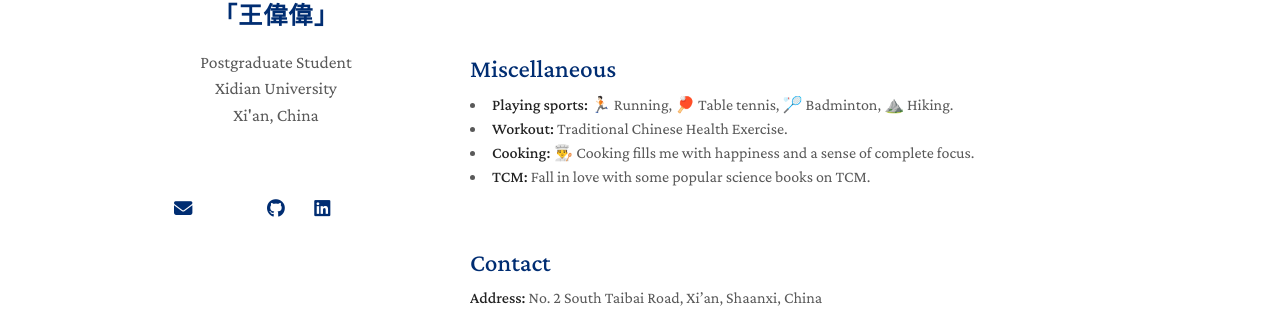
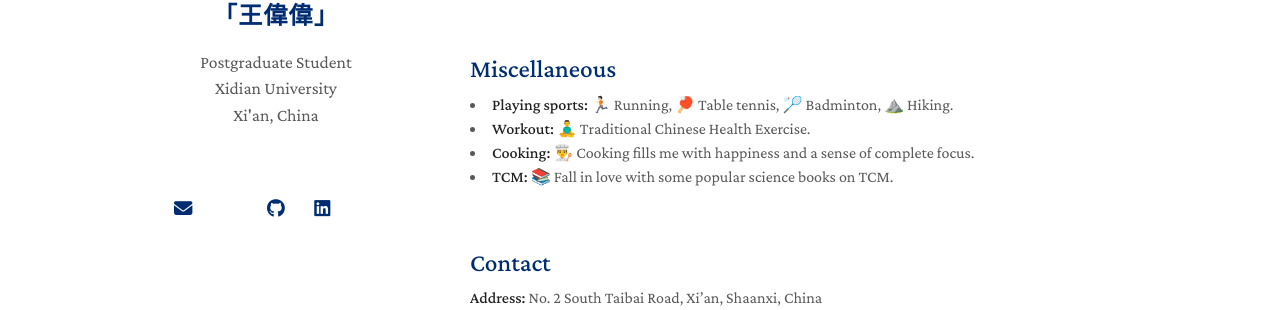
Before and after one commit to Joe-weir-wong/joe-weir-wong.github.io, a Jekyll site: the page built from index.md, in a window 1280 px wide and 900 px high, scrolled down 1805 px. Shown: the part 424-734 px from the top of the window. Built offline with Jekyll 4.4.1, drawn with Linux system fonts in a browser that asks for light colours; a style sheet for code colours, icons or effects is not loaded; some of the changed text lies outside the part shown.

Commit message:
edit messages

```diff
--- a/_includes/biography.md
+++ b/_includes/biography.md
@@ -7,5 +7,5 @@ Hello there!  👋  Welcome to Weir's Homepage
 I am a Ph.D. student in the School of Telecommunications Engineering at [Xidian University](https://www.xidian.edu.cn/). I am fortunate to work with and be advised by [Prof. Wenping Ma](https://web.xidian.edu.cn/mawenping/). I am interested in <strong>algebraic coding</strong> and privacy protection issues in novel scenarios.
 
 <span style="color: #ea3323; font-size: 1.3em;">
-📚 Strive diligently but without haste, learn constantly but without reluctance.
+🎯 Strive diligently but without haste, learn constantly but without reluctance.
 </span>
--- a/_includes/misc.md
+++ b/_includes/misc.md
@@ -4,7 +4,7 @@
 
 <ul style="margin: 0; padding-left: 0; list-style-position: inside;">
     <li><strong>Playing sports:</strong> 🏃🏻 Running, 🏓 Table tennis, 🏸 Badminton, ⛰️ Hiking.</li>
-    <li><strong>Workout:</strong> Traditional Chinese Health Exercise.</li>
+    <li><strong>Workout:</strong> 🧘‍♂️ Traditional Chinese Health Exercise.</li>
     <li><strong>Cooking:</strong> 👨‍🍳 Cooking fills me with happiness and a sense of complete focus.</li>
-    <li><strong>TCM:</strong> Fall in love with some popular science books on TCM.</li>
+    <li><strong>TCM:</strong> 📚 Fall in love with some popular science books on TCM.</li>
 </ul>
```
